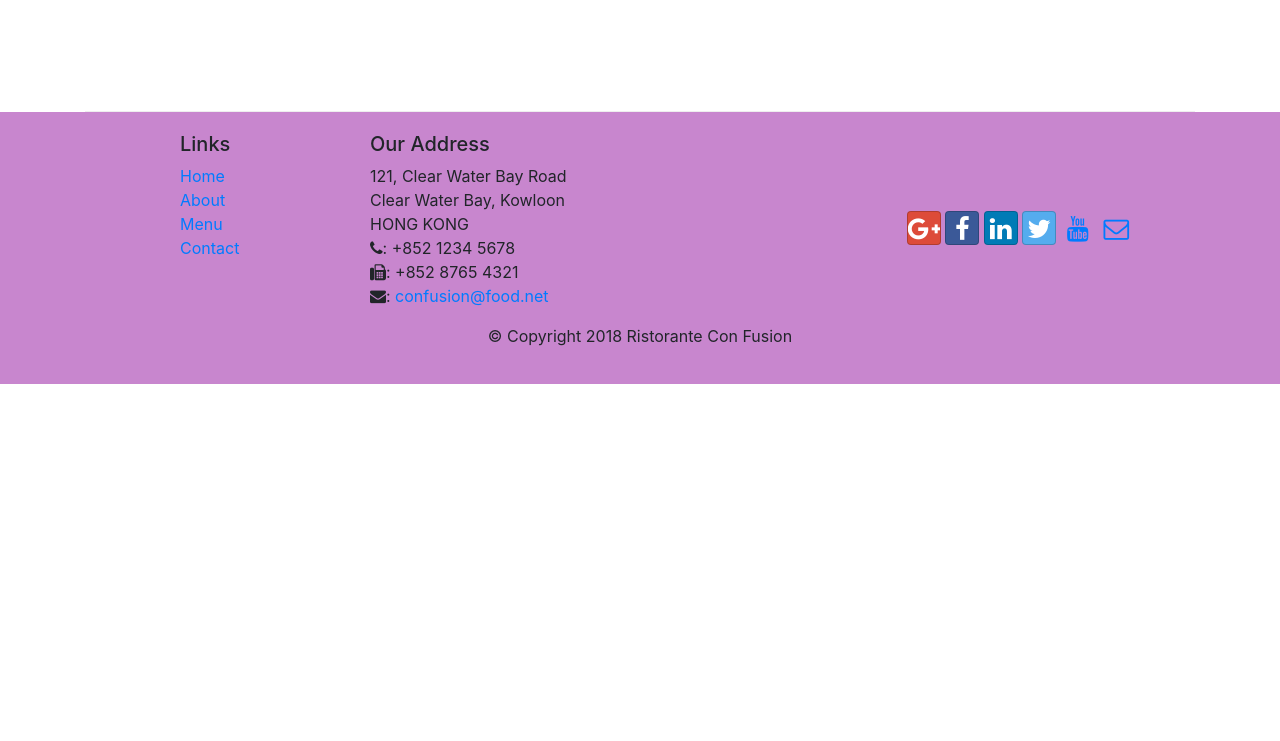
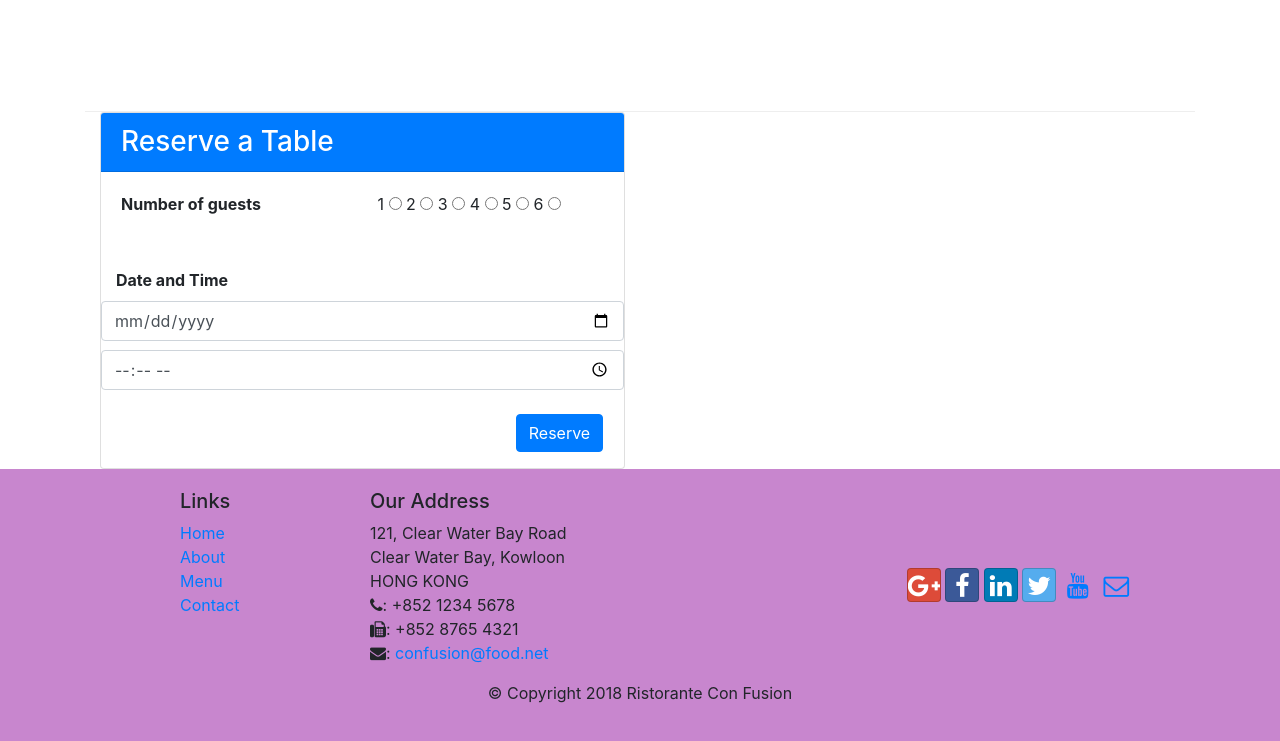
Before and after one commit to nanditha-sreekumar/bootstrap, a website: page index.html in a window 1280 px wide. Shown: the part 1422-2163 px from the top of the page. Before the commit the page ends 1806 px from the top, so only its background shows below. Drawn offline with nearby package versions, Linux system fonts and the light colour scheme.

Commit message:
assignment 2

```diff
--- a/index.html
+++ b/index.html
@@ -52,6 +52,8 @@
                         <img src="img/logo.png" class="img-fluid">
                     </div>
             </div>
+            <!--reserve table button that goes to the reservation table-->
+            <a href="#reservetable" ><button   type="button" class="btn btn-warning btn-lg">Reserve Table</button></a>
         </div>
     </header>
 
@@ -84,14 +86,14 @@
             </div>
             <div class="col col-sm col-md">
                 <div class="media">
-                    <img class="d-flex mr-3 img-thumbnail align-self-center"
-                            src="img/buffet.png" alt="Buffet">
                     <div class="media-body">
-                        <h2 class="mt-0">Weekend Grand Buffet</h2>
+                        <h2 class="mt-0">Weekend Grand Buffet<span class="badge badge-danger">NEW</span></h2>
                         <p class="d-none d-sm-block">
                         <p>Featuring mouthwatering combinations with a choice of five different salads, six enticing appetizers, six main entrees and five choicest desserts. Free flowing bubbly and soft drinks. All for just $19.99 per person </p>
 
                     </div>
+                    <img class="d-flex mr-3 img-thumbnail align-self-center"
+                            src="img/buffet.png" alt="Buffet">
                 </div>
             </div>
         </div>
@@ -113,6 +115,48 @@
                             creating mouthwatering Indo-Italian fusion experiences.
                             </p>
                     </div>
+                </div>
+            </div>
+        </div>
+        <!--card-->
+        <div class="col-12 col-sm-6">
+            <div class="card" id="reservetable">
+                <h3 class="card-header bg-primary text-white">Reserve a Table</h3>
+                <div class="card-body">
+                    <dl class="row"> <!--s-description list-->
+                        <dt class="col-6">Number of guests</dt>
+                        <dd class="col-6">
+                            <!--radio buttons-->
+                            <label for="1">1</label>
+                            <input type="radio" name="guests" id="1">
+                            <label for="2">2</label>
+                            <input type="radio" name="guests" id="2">
+                            <label for="3">3</label>
+                            <input type="radio" name="guests" id="3">
+                            <label for="4">4</label>
+                            <input type="radio" name="guests" id="4">
+                            <label for="5">5</label>
+                            <input type="radio" name="guests" id="5">
+                            <label for="6">6</label>
+                            <input type="radio" name="guests" id="6">
+
+                        </div>
+
+                        </dd>
+                        <dt class="col-6">Date and Time</dt>
+                        <!--text field-->
+                            <label for="date" class="col-md-2 col=form-label"></label>
+                            <input type="date" class="form-control" id="date" name="date" placeholder="Date">
+                            <label for="time" class="col-md-2 col=form-label"></label>
+                            <input type="time" class="form-control" id="time" name="time" placeholder="Time">
+                         <!--submit button--><br>
+                         <div class="form-group row">
+                            <div class="offset-md-9 col-md-3">
+                                <button type="submit" class="btn btn-primary">
+                                  Reserve
+                                </button>
+                            </div>
+                    </dl>
                 </div>
             </div>
         </div>
```
